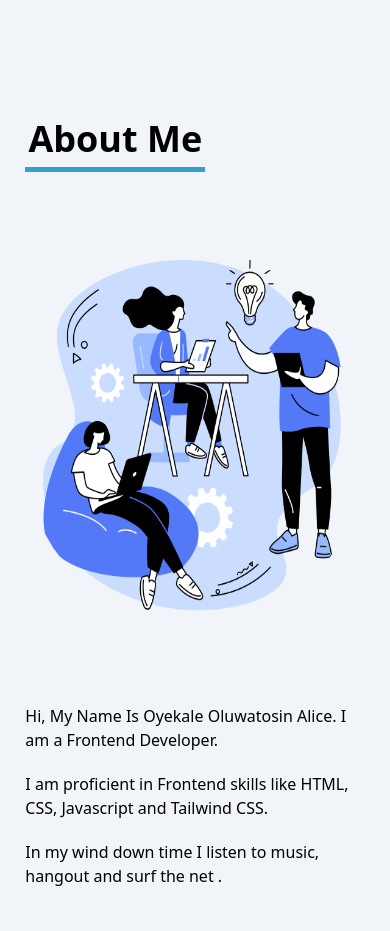
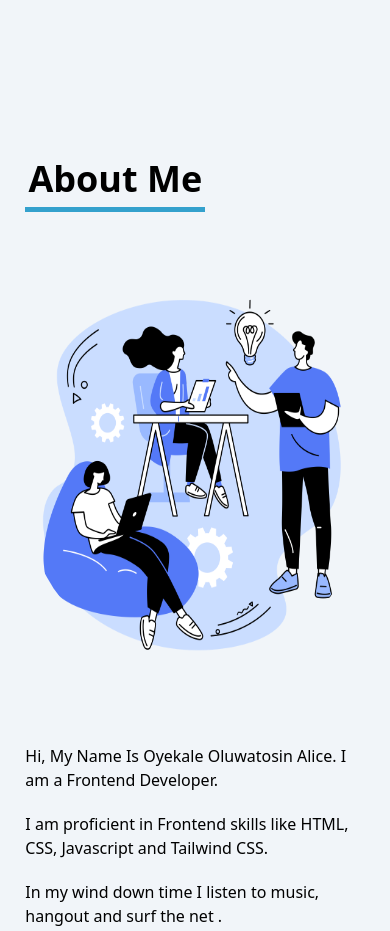
Before and after one commit to Alice2212/Portfolio-app, a plain HTML site: page index.html in a window 390 px wide. Shown: the part 845-1776 px from the top of the page. Drawn offline with nearby package versions, Linux system fonts and the light colour scheme.

Commit message:
about page updated

```diff
--- a/index.html
+++ b/index.html
@@ -177,7 +177,7 @@
     </section>
 
     <!-- about section -->
-    <section id="about" class="text-black lg:pt-24 pt-0 min-h-[100vh] mt-10 lg:mt-0">
+    <section id="about" class="text-black lg:pt-24 pt-0 min-h-[100vh] mt-20 lg:mt-0">
       <div class="w-[87%] mx-auto">
         <h2
           class="text-4xl font-bold mb-5 border-b-[5px] w-[180px] border-[#34A1CD] pb-2 text-center lg:text-left"
```
